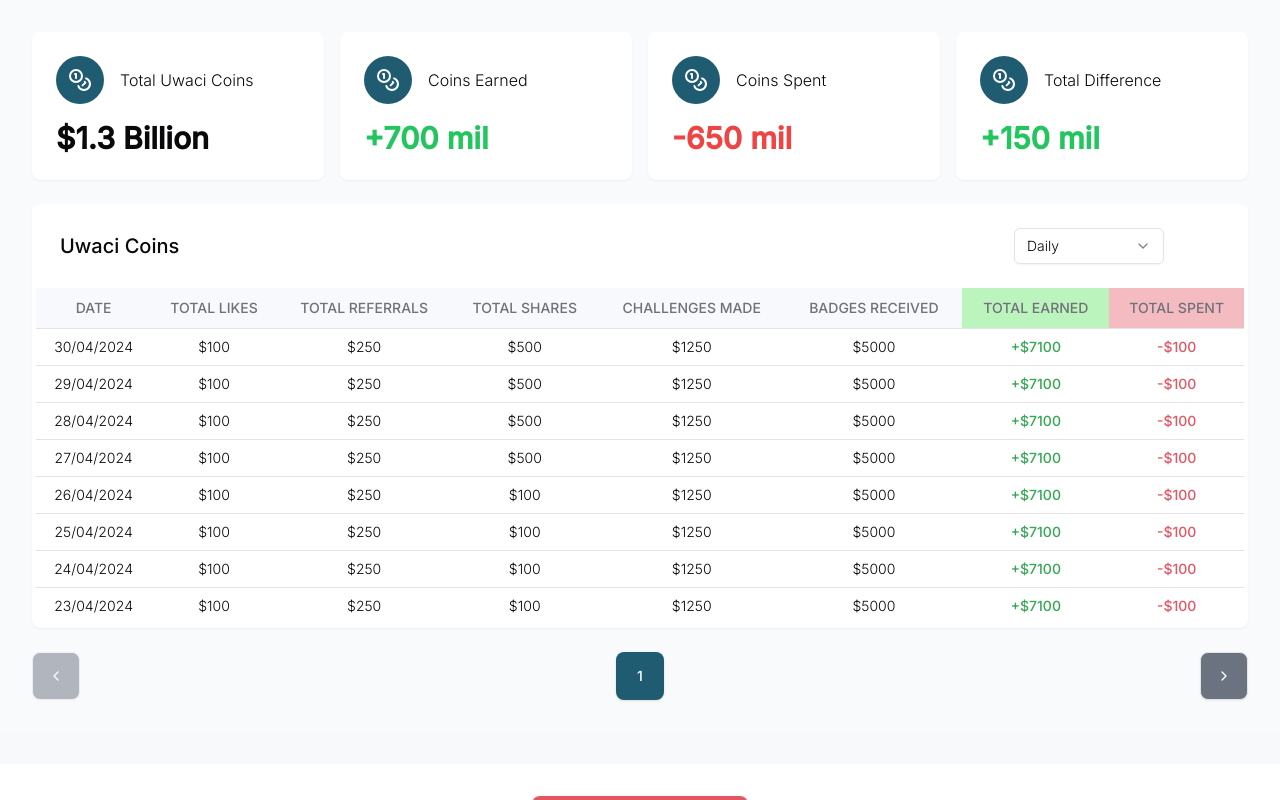
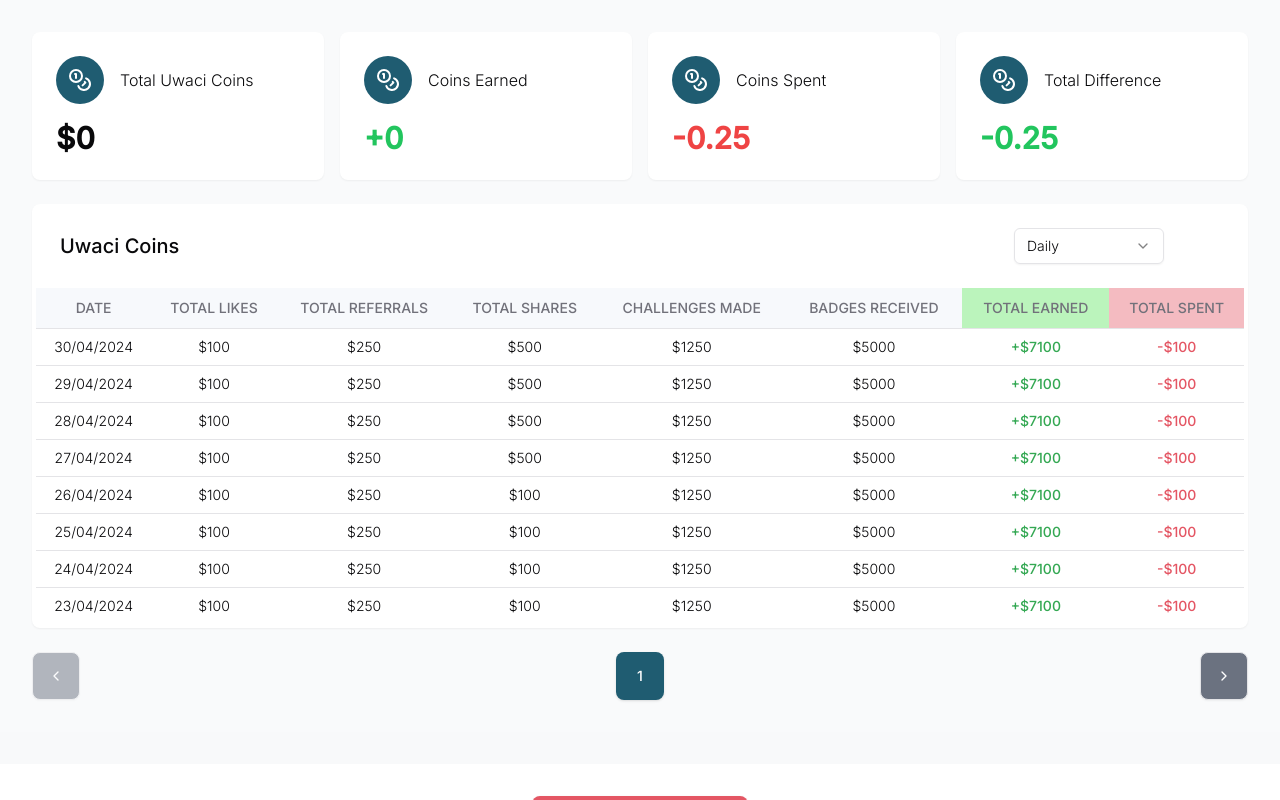
Before and after one commit to megatransactFront/challenz_dashboard, a Next.js app: page /dashboard/coins in a window 1280 px wide. Built offline with nearby package versions, Linux system fonts and the light colour scheme; no server answers; the database is empty.

Commit message:
feature/implement-coins-metrics-apis

```diff
--- a/src/app/api/dashboard/coins/route.ts
+++ b/src/app/api/dashboard/coins/route.ts
@@ -1,7 +1,11 @@
 // app/api/dashboard/coins/route.ts
 import { NextResponse } from 'next/server';
 import { CoinData, CoinTransaction } from '@/app/types/coins';
-
+import { createClient } from '@supabase/supabase-js';
+const supabase = createClient(
+    process.env.NEXT_PUBLIC_SUPABASE_URL!,
+    process.env.NEXT_PUBLIC_SUPABASE_ANON_KEY!
+);
 export async function GET() {
     try {
         // Mock data for demonstration purposes
@@ -249,32 +253,61 @@ export async function GET() {
             }
         ];
 
+        const [coinsListResponse, coinsInTransactionsResponse] = await Promise.all([
+            supabase.from('users').select('coins'),
+            supabase.from('coin_transactions').select('amount')
+        ]);
+
+        const { data: coinsList, error: coinsListError } = coinsListResponse;
+        const { data: coinsInTransactions, error: coinsInTransactionsError } = coinsInTransactionsResponse;
+
+        if (coinsListError) {
+            console.error('Error fetching coins list:', coinsListError);
+            throw coinsListError;
+        }
+        if (coinsInTransactionsError) {
+            console.error('Error fetching coins in transactions:', coinsInTransactionsError);
+            throw coinsInTransactionsError;
+        }
+
+        const totalCoins = coinsList.reduce((acc, user) => acc + (user.coins || 0), 0);
+        const totalCoinsEarned = coinsInTransactions.reduce((acc, transaction) => acc + (transaction.amount || 0), 0);
+        const totalCoinsSpent = 0.25; // Example value, replace with actual calculation
+        const totalDifference = totalCoinsEarned - totalCoinsSpent;
+        const formatNumber = (num: number) => {
+            if (num >= 1_000_000_000) {
+                return `${(num / 1_000_000_000).toFixed(1)} Billion`;
+            } else if (num >= 1_000_000) {
+                return `${(num / 1_000_000).toFixed(1)} mil`;
+            }
+            return `${num.toLocaleString()}`;
+        };
+
         const coinData: CoinData = {
             metrics: {
                 totalUwaciCoins: {
-                    value: 1300000000,
+                    value: totalCoins,
                     label: 'Total Uwaci Coins',
-                    formatted: '$1.3 Billion'
+                    formatted: formatNumber(totalCoins)
                 },
                 coinsEarned: {
-                    value: 700000000,
+                    value: totalCoinsEarned,
                     label: 'Coins Earned',
-                    formatted: '+700 mil'
+                    formatted: formatNumber(totalCoinsEarned)
                 },
                 coinsSpent: {
-                    value: 650000000,
+                    value: totalCoinsSpent,
                     label: 'Coins Spent',
-                    formatted: '-650 mil'
+                    formatted: formatNumber(totalCoinsSpent)
                 },
                 totalDifference: {
-                    value: 150000000,
+                    value: totalDifference,
                     label: 'Total Difference',
-                    formatted: '+150 mil'
+                    formatted: formatNumber(totalDifference)
                 }
             },
             transactions: mockTransactions
         };
-
         return NextResponse.json(coinData);
     } catch (error) {
         console.error('Error fetching coin data:', error);
--- a/src/app/dashboard/coins/page.tsx
+++ b/src/app/dashboard/coins/page.tsx
@@ -5,6 +5,7 @@ import { Coins, Loader2 } from 'lucide-react';
 import { Alert, AlertDescription } from "@/components/ui/alert";
 import { CoinData } from '@/app/types/coins';
 import { CoinTransactionTable } from '@/app/dashboard/components/coins/CoinTransactionTable';
+import CoinsMetrics from '../components/coins/coins-metrics';
 
 export default function CoinsPage() {
     // State management
@@ -62,47 +63,7 @@ export default function CoinsPage() {
     return (
         <div className="space-y-6">
             {/* Stat Cards */}
-            <div className="grid gap-4 md:grid-cols-2 lg:grid-cols-4">
-                <div className="bg-white p-6 rounded-lg shadow-sm">
-                    <div className="flex items-center mb-4">
-                        <div className="w-12 h-12 rounded-full bg-[#1F5C71] flex items-center justify-center mr-4">
-                            <Coins className="h-6 w-6 text-white" />
-                        </div>
-                        <span>Total Uwaci Coins</span>
-                    </div>
-                    <div className="text-3xl font-bold">$1.3 Billion</div>
-                </div>
-
-                <div className="bg-white p-6 rounded-lg shadow-sm">
-                    <div className="flex items-center mb-4">
-                        <div className="w-12 h-12 rounded-full bg-[#1F5C71] flex items-center justify-center mr-4">
-                            <Coins className="h-6 w-6 text-white" />
-                        </div>
-                        <span>Coins Earned</span>
-                    </div>
-                    <div className="text-3xl font-bold text-green-500">+700 mil</div>
-                </div>
-
-                <div className="bg-white p-6 rounded-lg shadow-sm">
-                    <div className="flex items-center mb-4">
-                        <div className="w-12 h-12 rounded-full bg-[#1F5C71] flex items-center justify-center mr-4">
-                            <Coins className="h-6 w-6 text-white" />
-                        </div>
-                        <span>Coins Spent</span>
-                    </div>
-                    <div className="text-3xl font-bold text-red-500">-650 mil</div>
-                </div>
-
-                <div className="bg-white p-6 rounded-lg shadow-sm">
-                    <div className="flex items-center mb-4">
-                        <div className="w-12 h-12 rounded-full bg-[#1F5C71] flex items-center justify-center mr-4">
-                            <Coins className="h-6 w-6 text-white" />
-                        </div>
-                        <span>Total Difference</span>
-                    </div>
-                    <div className="text-3xl font-bold text-green-500">+150 mil</div>
-                </div>
-            </div>
+            <CoinsMetrics metrics={coinData?.metrics} />
             <CoinTransactionTable transactions={coinData?.transactions} />
         </div>
     );
--- /dev/null
+++ b/src/app/dashboard/components/coins/coins-metrics.tsx
@@ -0,0 +1,59 @@
+'use client'
+import { CoinMetrics } from '@/app/types'
+import { Coins } from 'lucide-react'
+import React from 'react'
+
+const CoinsMetrics = ({ metrics }: { metrics: CoinMetrics }) => {
+    if (!metrics) return (
+        <div className='text-center text-red-500'>
+            Error fetching metrics
+        </div>
+    );
+
+    return (
+
+        <div className="grid gap-4 md:grid-cols-2 lg:grid-cols-4">
+            <div className="bg-white p-6 rounded-lg shadow-sm">
+                <div className="flex items-center mb-4">
+                    <div className="w-12 h-12 rounded-full bg-[#1F5C71] flex items-center justify-center mr-4">
+                        <Coins className="h-6 w-6 text-white" />
+                    </div>
+                    <span>{metrics?.totalUwaciCoins?.label}</span>
+                </div>
+                <div className="text-3xl font-bold">${metrics?.totalUwaciCoins?.formatted}</div>
+            </div>
+
+            <div className="bg-white p-6 rounded-lg shadow-sm">
+                <div className="flex items-center mb-4">
+                    <div className="w-12 h-12 rounded-full bg-[#1F5C71] flex items-center justify-center mr-4">
+                        <Coins className="h-6 w-6 text-white" />
+                    </div>
+                    <span>{metrics?.coinsEarned?.label}</span>
+                </div>
+                <div className="text-3xl font-bold text-green-500">+{metrics?.coinsEarned?.formatted}</div>
+            </div>
+
+            <div className="bg-white p-6 rounded-lg shadow-sm">
+                <div className="flex items-center mb-4">
+                    <div className="w-12 h-12 rounded-full bg-[#1F5C71] flex items-center justify-center mr-4">
+                        <Coins className="h-6 w-6 text-white" />
+                    </div>
+                    <span>{metrics?.coinsSpent?.label}</span>
+                </div>
+                <div className="text-3xl font-bold text-red-500">-{metrics?.coinsSpent?.formatted}</div>
+            </div>
+
+            <div className="bg-white p-6 rounded-lg shadow-sm">
+                <div className="flex items-center mb-4">
+                    <div className="w-12 h-12 rounded-full bg-[#1F5C71] flex items-center justify-center mr-4">
+                        <Coins className="h-6 w-6 text-white" />
+                    </div>
+                    <span>{metrics?.totalDifference?.label}</span>
+                </div>
+                <div className="text-3xl font-bold text-green-500">{metrics?.totalDifference?.formatted}</div>
+            </div>
+        </div>
+    )
+}
+
+export default CoinsMetrics
```
